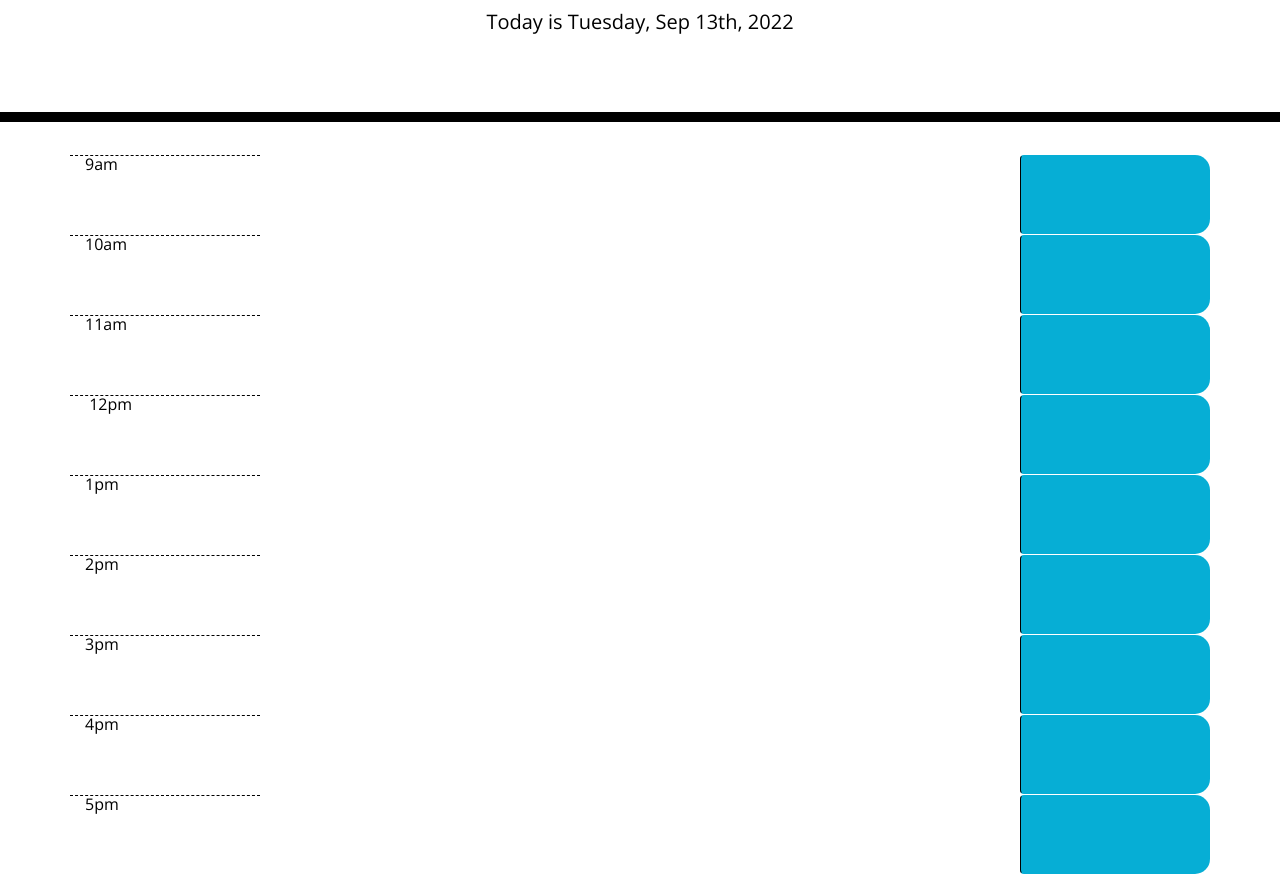
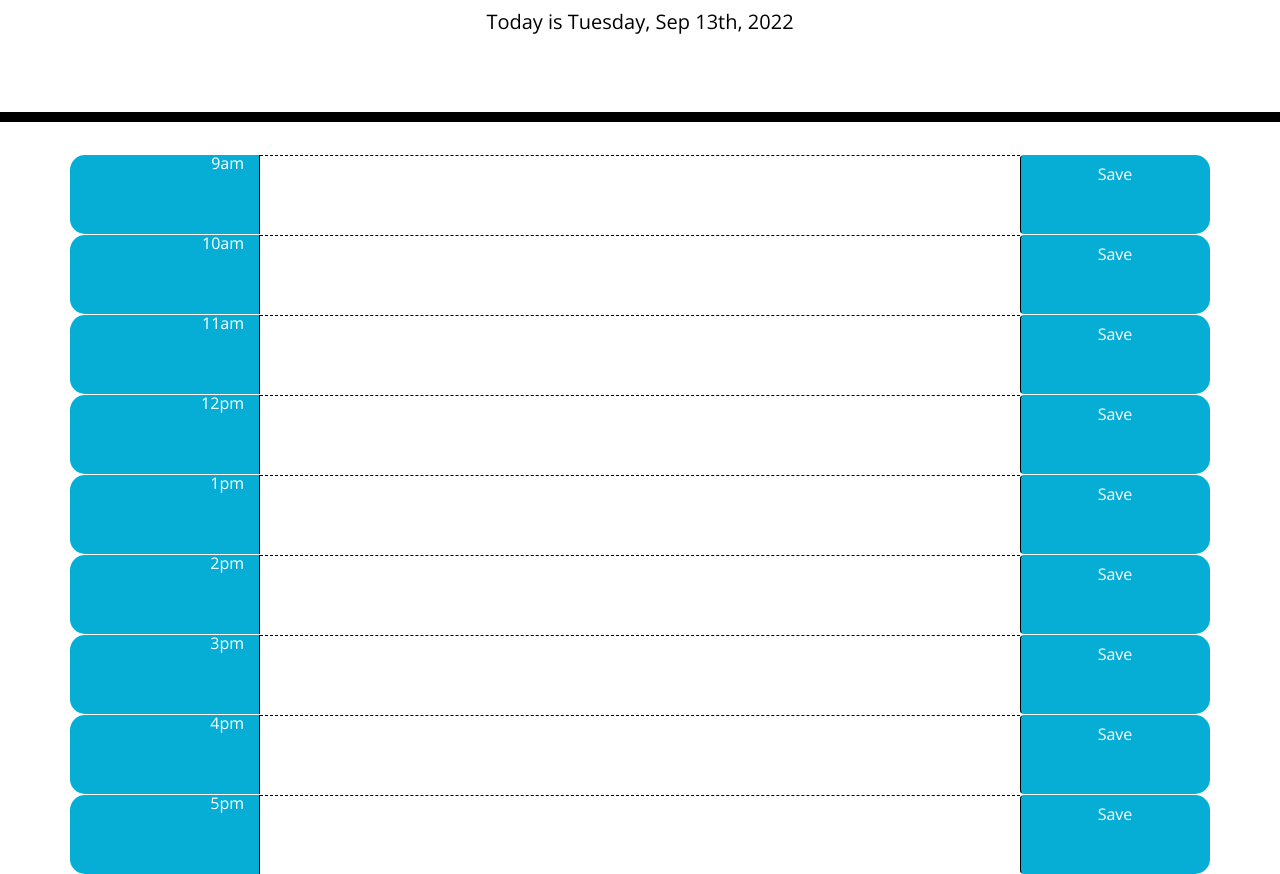
Before and after one commit to MDThomas1/Miles-Thomas-Daily-Planner-App, a plain HTML site: page index.html in a window 1280 px wide. Shown: the part 182-1056 px from the top of the page. Drawn offline with nearby package versions, Linux system fonts and the light colour scheme.

Commit message:
css-altered

```diff
--- a/assets/style.css
+++ b/assets/style.css
@@ -9,8 +9,9 @@ textarea {
   border: none;
   resize: none;
   color: #000000;
-  border-left: 1px solid black;
+  border-top: 1px dashed #000000;
   padding: 10px;
+
 }
 
 .jumbotron {
@@ -37,9 +38,12 @@ textarea {
 }
 
 .hour {
-  background-color: #ffffff;
-  color: #000000;
-  border-top: 1px dashed #000000;
+  text-align: right;
+  border-right: 1px solid black;
+  border-top-left-radius: 15px;
+  border-bottom-left-radius: 15px;
+  background-color: #06aed5;
+  color: white;
 }
 
 .past {
--- a/index.html
+++ b/index.html
@@ -31,48 +31,48 @@
     <div class="container">
       <div class='row'>
         <div class="col-2 hour">9am</div>
-        <div class="col-8"></div>
-        <div class="col-2 btn saveBtn"></div>
+        <textarea class="col-8"></textarea>
+        <div class="col-2 btn saveBtn">Save</div>
       </div>
       <div class='row'>
         <div class="col-2 hour">10am</div>
-        <div class="col-8"></div>
-        <div class="col-2 btn saveBtn"></div>
+        <textarea class="col-8"></textarea>
+        <div class="col-2 btn saveBtn">Save</div>
       </div>
       <div class='row'>
         <div class="col-2 hour">11am</div>
-        <div class="col-8"></div>
-        <div class="col-2 btn saveBtn"></div>
+        <textarea class="col-8"></textarea>
+        <div class="col-2 btn saveBtn">Save</div>
       </div>
       <div class='row'>
         <div class="col-2 hour"> 12pm</div>
-        <div class="col-8"></div>
-        <div class="col-2 btn saveBtn"></div>
+        <textarea class="col-8"></textarea>
+        <div class="col-2 btn saveBtn">Save</div>
       </div>
       <div class='row'>
         <div class="col-2 hour">1pm</div>
-        <div class="col-8"></div>
-        <div class="col-2 btn saveBtn"></div>
+        <textarea class="col-8"></textarea>
+        <div class="col-2 btn saveBtn">Save</div>
       </div>
       <div class='row'>
         <div class="col-2 hour">2pm</div>
-        <div class="col-8"></div>
-        <div class="col-2 btn saveBtn"></div>
+        <textarea class="col-8"></textarea>
+        <div class="col-2 btn saveBtn">Save</div>
       </div>
       <div class='row'>
         <div class="col-2 hour">3pm</div>
-        <div class="col-8"></div>
-        <div class="col-2 btn saveBtn"></div>
+        <textarea class="col-8"></textarea>
+        <div class="col-2 btn saveBtn">Save</div>
       </div>
       <div class='row'>
         <div class="col-2 hour">4pm</div>
-        <div class="col-8"></div>
-        <div class="col-2 btn saveBtn"></div>
+        <textarea class="col-8"></textarea>
+        <div class="col-2 btn saveBtn">Save</div>
       </div>
       <div class='row'>
         <div class="col-2 hour">5pm</div>
-        <div class="col-8"></div>
-        <div class="col-2 btn saveBtn"></div>
+        <textarea class="col-8"></textarea>
+        <div class="col-2 btn saveBtn">Save</div>
       </div>
     </div>
 
```
